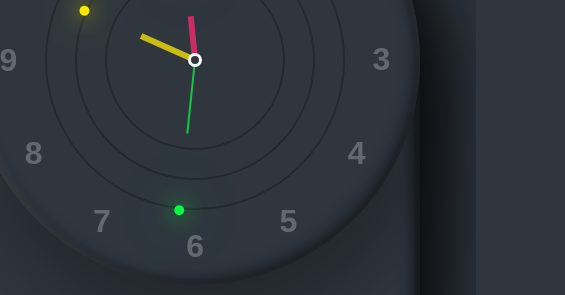
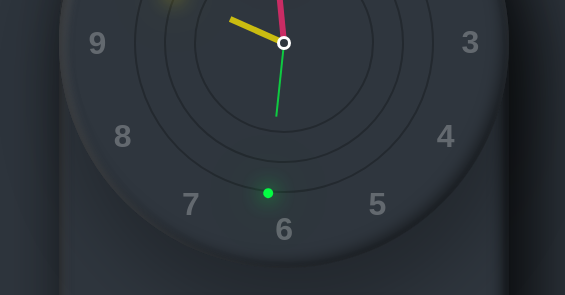
Before and after one commit to g-sameeksha/Analog-DigitalClock, a plain HTML site: page index.html in a window 390 px wide. Shown: the part 266-561 px from the top of the page, 565 px wide, since content can reach past the window. Drawn offline with Linux system fonts and the light colour scheme.

Commit message:
making clock responsive

```diff
--- a/index.css
+++ b/index.css
@@ -11,14 +11,14 @@ body{
     display: flex;
     justify-content: center;
     align-items: center;
-    min-height: 100vh;
+    /* max-height: 100vh; */
     background: #2f363e;
 }
 .conatiner{
    position: relative;
    background: #2f363e;
-   /* min-height: 500px; */
-   border-radius: 20px;
+
+    border-radius: 20px;
    border-top-left-radius: 230px;
    border-top-right-radius: 255px;
    box-shadow: 25px 25px 75px rgba(0,0,0,0.75),
@@ -30,6 +30,7 @@ body{
   justify-content: center;
   align-items: center;
   flex-direction: column;
+
 
 }
 
@@ -216,3 +217,12 @@ body{
 .dayMonthYear div:nth-child(2){
     width : 90px;
 }
+
+@media(max-width : 750px){
+    .conatiner{
+        position: absolute;
+       left: 15%;
+       top:10%;
+
+    }
+}
```
